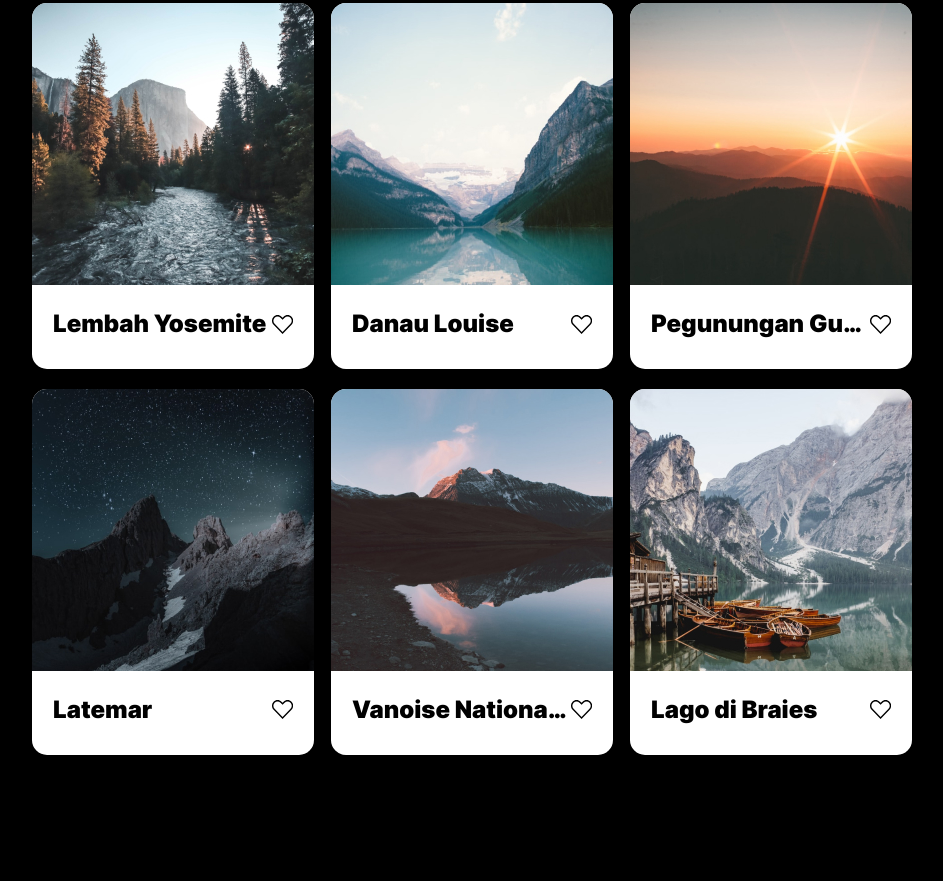
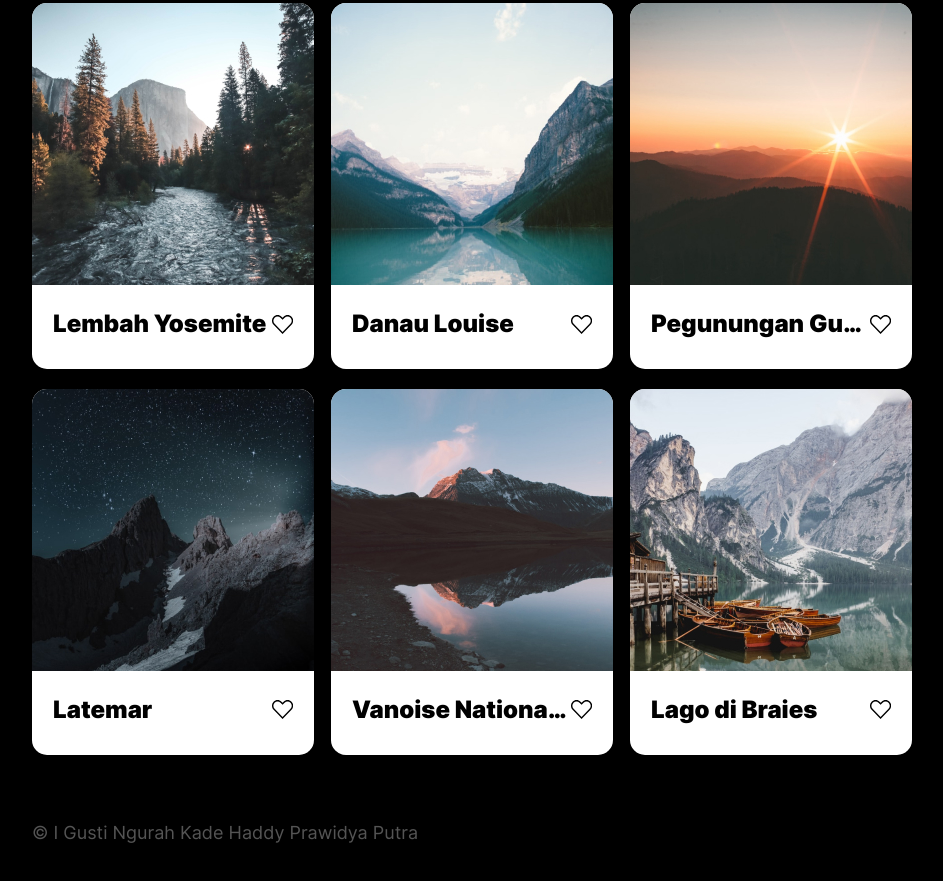
Before and after one commit to haddyprawidya/web_project_around, a plain HTML site: page index.html in a window 1280 px wide. Shown: the part 331-1212 px from the top of the page, without its empty margins (168-1111 px from the left). Before the commit the page ends 1146 px from the top, so only its background shows below. Drawn offline with Linux system fonts and the light colour scheme.

Commit message:
feat: new Foooter

```diff
--- /dev/null
+++ b/blocks/footer.css
@@ -0,0 +1,9 @@
+.footer {
+  color: white;
+}
+.footer__copyright {
+  color: #545454;
+  font-family: Inter;
+  font-size: 18px;
+  margin: 4.25rem 0 0;
+}
--- a/index.html
+++ b/index.html
@@ -130,7 +130,10 @@
         </div>
       </section>
     </main>
-    <footer class="footer"></footer>
+
+    <footer class="footer">
+        <p class="footer__copyright">&copy; I Gusti Ngurah Kade Haddy Prawidya Putra</p>
+    </footer>
     <script src="scripts/script.js"></script>
   </body>
 </html>
--- a/pages/index.css
+++ b/pages/index.css
@@ -5,3 +5,4 @@
 @import url(../blocks/profil.css);
 @import url(../blocks/popup.css);
 @import url(../blocks/cards.css);
+@import url(../blocks/footer.css);
```
Also changed, not shown: 1 other file.
